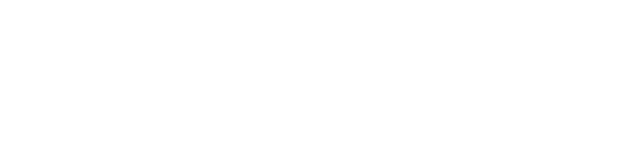
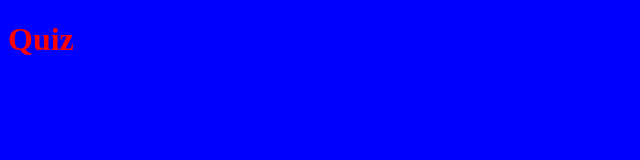
Before and after one commit to JohannaHopp/quiz-app, a plain HTML site: page index.html in a window 1280 px wide. Shown: the whole page, without its empty margins (0-640 px from the left). Drawn offline with Linux system fonts and the light colour scheme.

Commit message:
final start to code

```diff
--- a/index.html
+++ b/index.html
@@ -4,7 +4,18 @@
     <meta charset="UTF-8" />
     <meta http-equiv="X-UA-Compatible" content="IE=edge" />
     <meta name="viewport" content="width=device-width, initial-scale=1.0" />
+    <link rel="stylesheet" href="/style/stylesheet.css" />
     <title>Quiz App</title>
   </head>
-  <body></body>
+  <body>
+    <!--head-section-->
+    <head>
+      <h1>Quiz</h1>
+    </head>
+    <!--main-section-->
+    <main></main>
+
+    <!--footer-section-->
+    <footer></footer>
+  </body>
 </html>
--- a/style/stylesheet.css
+++ b/style/stylesheet.css
@@ -0,0 +1,11 @@
+* {
+  box-sizing: border-box;
+}
+
+body {
+  background-color: blue;
+}
+
+h1 {
+  color: red;
+}
```
